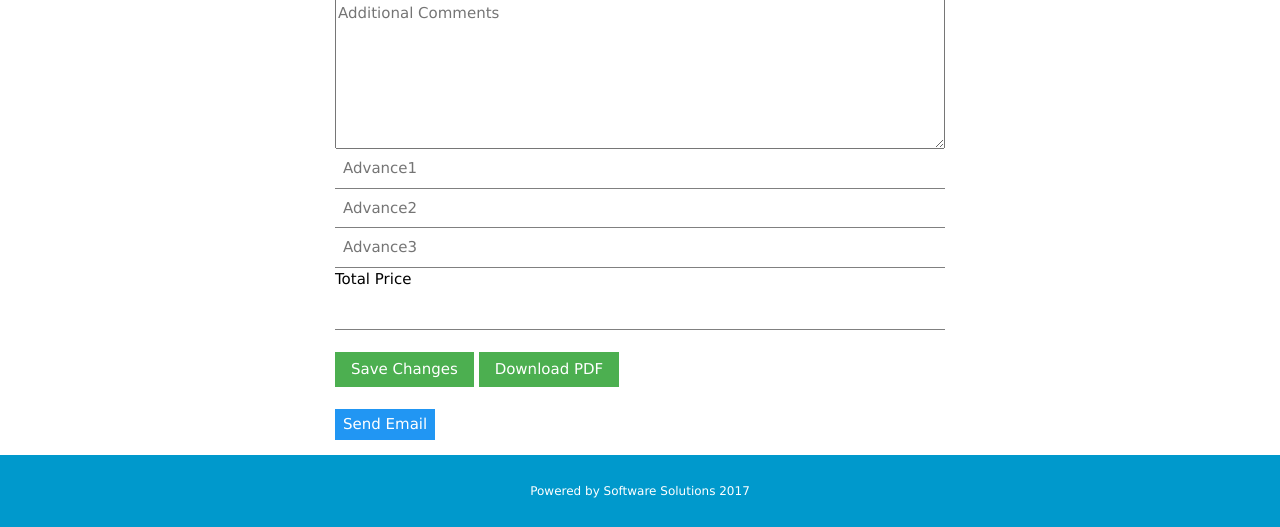
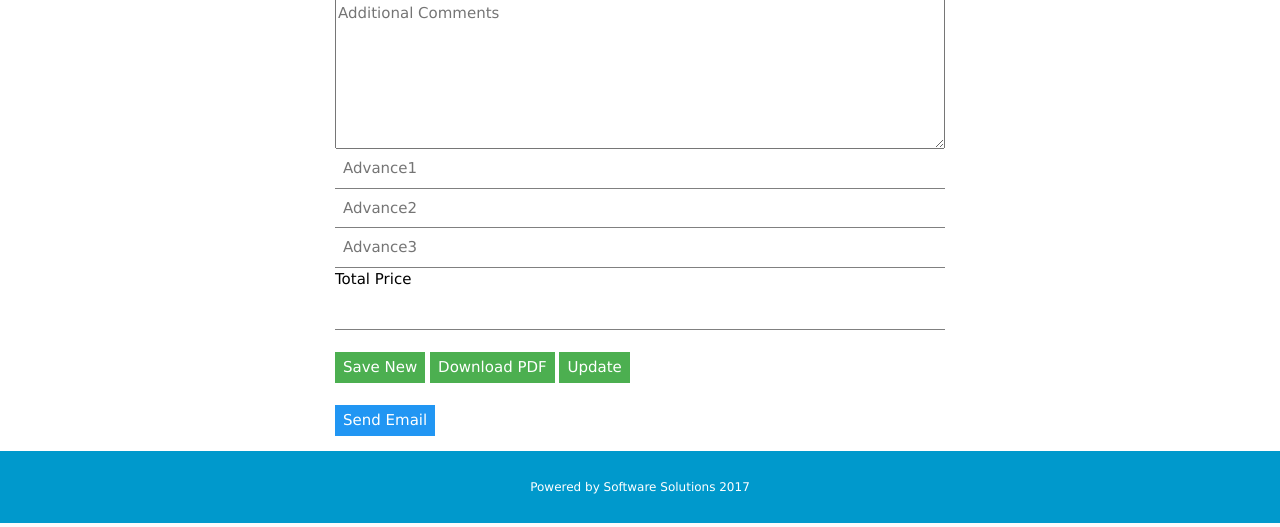
Before and after one commit to malindakpt/Siyerra, a PHP site: page /pdf/siyera.php in a window 1280 px wide. Shown: the part 2217-2744 px from the top of the page. Run offline with PHP 8.4, Linux system fonts and the light colour scheme.

Commit message:
Update changes

```diff
--- a/siyera.php
+++ b/siyera.php
@@ -52,6 +52,7 @@
 
 		</table>
 		<br>
+		<input id='ID' style="display:none;" class="w3-input" placeholder="ID"> </input>
 		<input id='name' class="w3-input" placeholder="Name"> </input>
 		<br>
 		<input id='Address' class="w3-input" placeholder="Address"> </input>
@@ -194,8 +195,10 @@
 		</div>
 		<div>
 		<br>
-			    <button class="w3-btn w3-green" onclick="myFunction()" >Save Changes</button>
-				<button class="w3-btn w3-green" onclick="savePDF()" >Download PDF</button>
+			    <button class="w3-btn w3-green w3-padding-small" onclick="saveNew()" >Save New</button>
+
+				<button class="w3-btn w3-green w3-padding-small" onclick="savePDF()" >Download PDF</button>
+				<button class="w3-btn w3-green w3-padding-small" onclick="update()" >Update</button>
 				<br><br>
 				<button class="w3-btn w3-blue w3-padding-small" onclick="myFunction()" >Send Email</button>
 		</div>
@@ -220,6 +223,7 @@ function getWedding(event) {
 		function(returnedData){
 			console.log(returnedData);
 			var obj = JSON.parse(returnedData);
+			$('#ID').val(obj.ID);
 			$('#name').val(obj.name);
 			$('#dateW').val(obj.dateW);
 			$('#timeW').val(obj.timeW);
@@ -272,6 +276,17 @@ function deleteWedding(event) {
 			  console.log("error");
 	});
 }
+function deleteWeddingUpdate() {
+
+	$.post('http://localhost/pdf/deleteWedding.php', {
+			ID: $('#ID').val()
+		},
+		function(returnedData){
+			console.log(returnedData);
+		}).fail(function(){
+			  console.log("error");
+	});
+}
 function showAll() {
    	$( "#allListTable" ).empty()
 	$.post('http://localhost/pdf/showAll.php', {
@@ -292,7 +307,7 @@ function showAll() {
 function hideAll() {
    	$( "#allListTable" ).empty();
 }
-function myFunction() {
+function saveNew() {
 
 	$.post('http://localhost/pdf/addWedding.php', {
 		name: $('#name').val(),
@@ -338,7 +353,11 @@ function myFunction() {
 
 
 }
+function update() {
+		saveNew();
+		deleteWeddingUpdate();
 
+}
 </script>
 <script>
 
```
